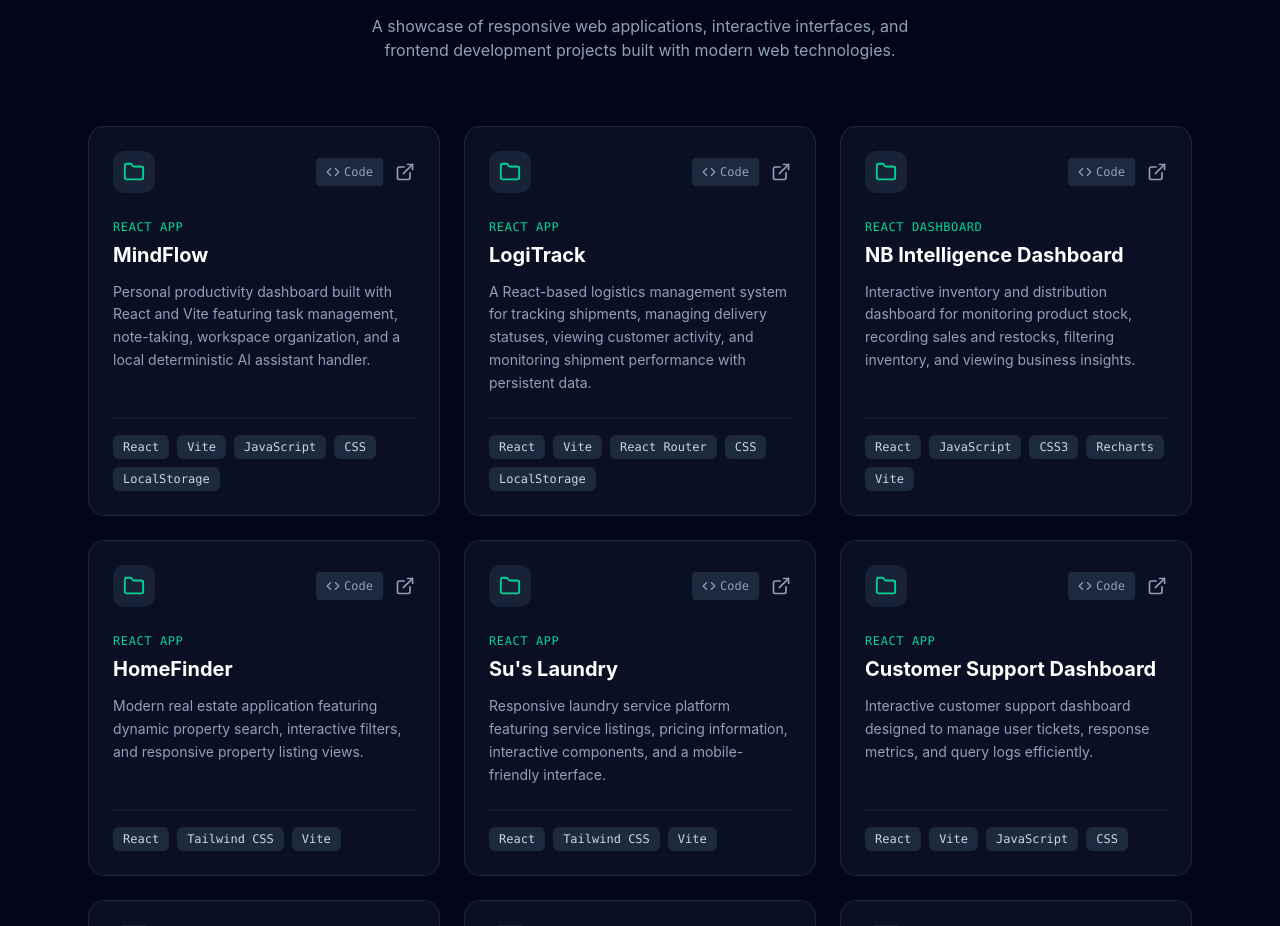
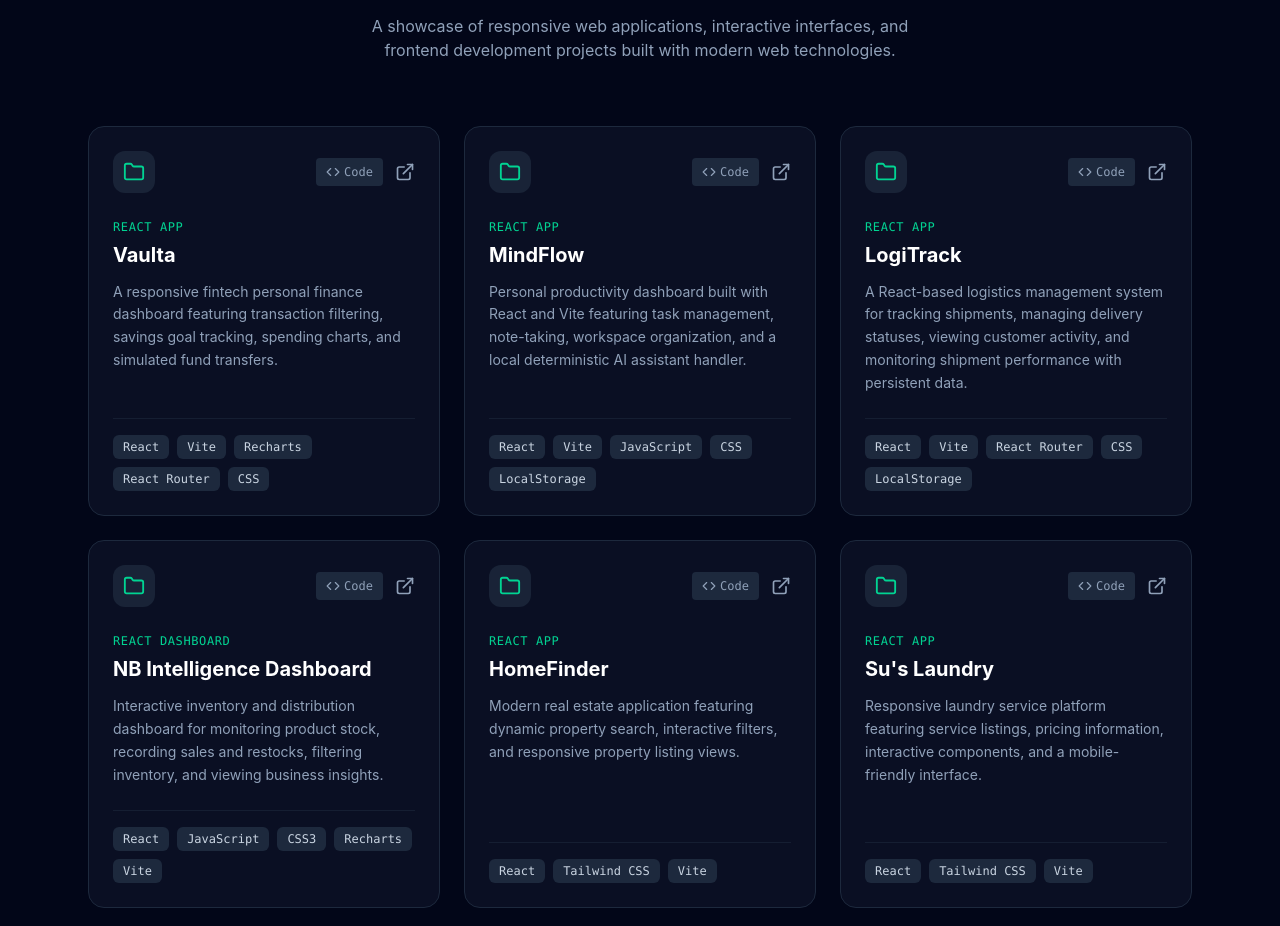
Before and after one commit to Obehi123-beep/portfolio, a React (Vite) app: page / in a window 1280 px wide. Shown: the part 842-1768 px from the top of the page. Built offline with nearby package versions, Linux system fonts and the light colour scheme.

Commit message:
Add Vaulta flagship fintech dashboard to portfolio projects

```diff
--- a/src/data/projectsData.js
+++ b/src/data/projectsData.js
@@ -1,6 +1,17 @@
 const projects = [
   {
     id: 1,
+    title: "Vaulta",
+    category: "React App",
+    description:
+      "A responsive fintech personal finance dashboard featuring transaction filtering, savings goal tracking, spending charts, and simulated fund transfers.",
+    techStack: ["React", "Vite", "Recharts", "React Router", "CSS"],
+    liveUrl: "https://vaulta-smoky.vercel.app/",
+    githubUrl: "https://github.com/Obehi123-beep/vaulta",
+    featured: true,
+  },
+  {
+    id: 2,
     title: "MindFlow",
     category: "React App",
     description:
@@ -11,7 +22,7 @@ const projects = [
     featured: true,
   },
   {
-    id: 2,
+    id: 3,
     title: "LogiTrack",
     category: "React App",
     description:
@@ -22,7 +33,7 @@ const projects = [
     featured: true,
   },
   {
-    id: 3,
+    id: 4,
     title: "NB Intelligence Dashboard",
     category: "React Dashboard",
     description:
@@ -33,7 +44,7 @@ const projects = [
     featured: true,
   },
   {
-    id: 4,
+    id: 5,
     title: "HomeFinder",
     category: "React App",
     description:
@@ -44,7 +55,7 @@ const projects = [
     featured: true,
   },
   {
-    id: 5,
+    id: 6,
     title: "Su's Laundry",
     category: "React App",
     description:
@@ -55,7 +66,7 @@ const projects = [
     featured: true,
   },
   {
-    id: 6,
+    id: 7,
     title: "Customer Support Dashboard",
     category: "React App",
     description:
@@ -66,7 +77,7 @@ const projects = [
     featured: true,
   },
   {
-    id: 7,
+    id: 8,
     title: "JobTrack",
     category: "React App",
     description:
@@ -77,7 +88,7 @@ const projects = [
     featured: true,
   },
   {
-    id: 8,
+    id: 9,
     title: "Currency & Crypto Converter",
     category: "React App",
     description:
@@ -88,7 +99,7 @@ const projects = [
     featured: true,
   },
   {
-    id: 9,
+    id: 10,
     title: "BuildForge",
     category: "Web Application",
     description:
@@ -99,7 +110,7 @@ const projects = [
     featured: false,
   },
   {
-    id: 10,
+    id: 11,
     title: "Meme's Small Chops",
     category: "Web Application",
     description:
@@ -110,7 +121,7 @@ const projects = [
     featured: false,
   },
   {
-    id: 11,
+    id: 12,
     title: "Pinnacle Estates",
     category: "Web Application",
     description:
@@ -121,7 +132,7 @@ const projects = [
     featured: false,
   },
   {
-    id: 12,
+    id: 13,
     title: "Travel Ease",
     category: "Web Application",
     description:
@@ -132,7 +143,7 @@ const projects = [
     featured: false,
   },
   {
-    id: 13,
+    id: 14,
     title: "Obehii Energy",
     category: "Web Application",
     description:
@@ -143,7 +154,7 @@ const projects = [
     featured: false,
   },
   {
-    id: 14,
+    id: 15,
     title: "Angel Mira Consult",
     category: "Web Application",
     description:
@@ -154,7 +165,7 @@ const projects = [
     featured: false,
   },
   {
-    id: 15,
+    id: 16,
     title: "Piano Project",
     category: "Interactive App",
     description:
@@ -165,7 +176,7 @@ const projects = [
     featured: false,
   },
   {
-    id: 16,
+    id: 17,
     title: "Digital Clock",
     category: "JavaScript App",
     description:
```
